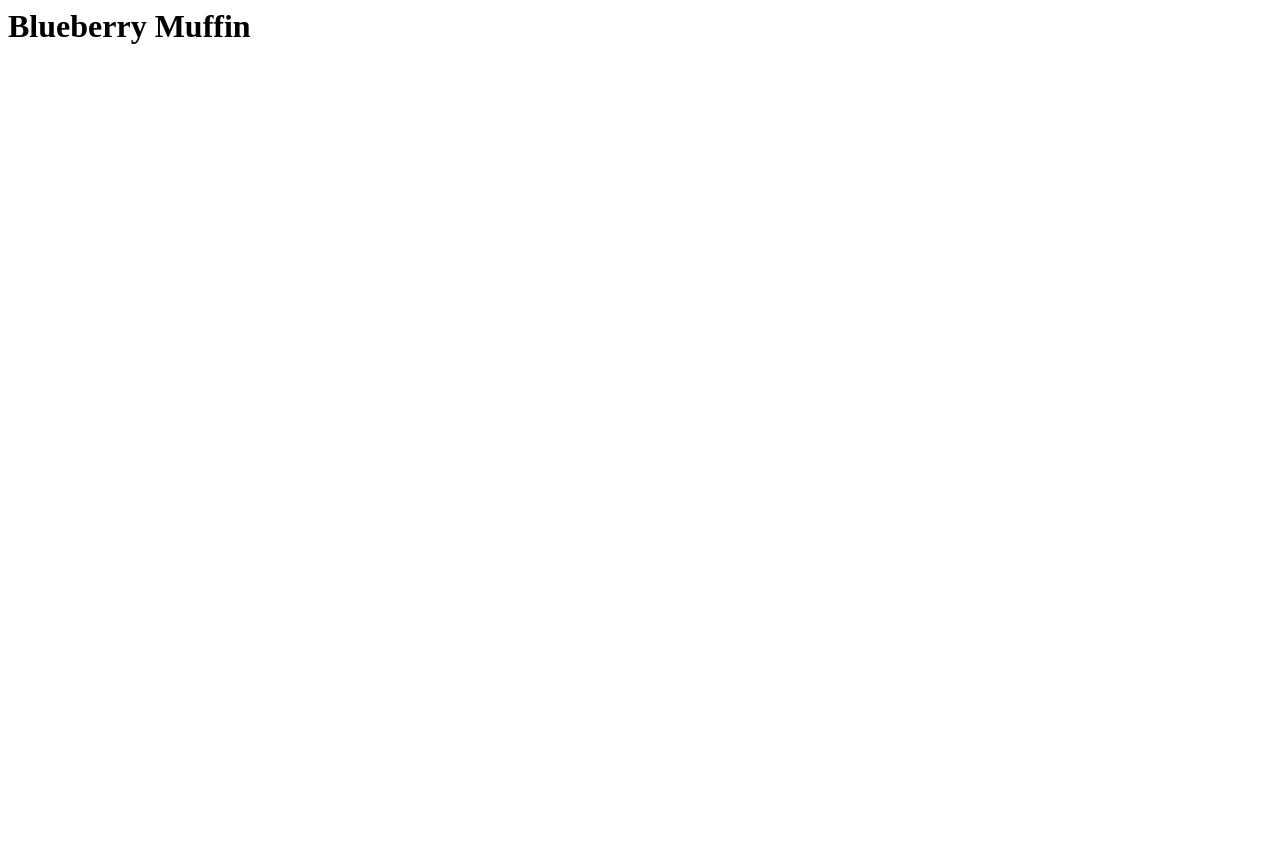
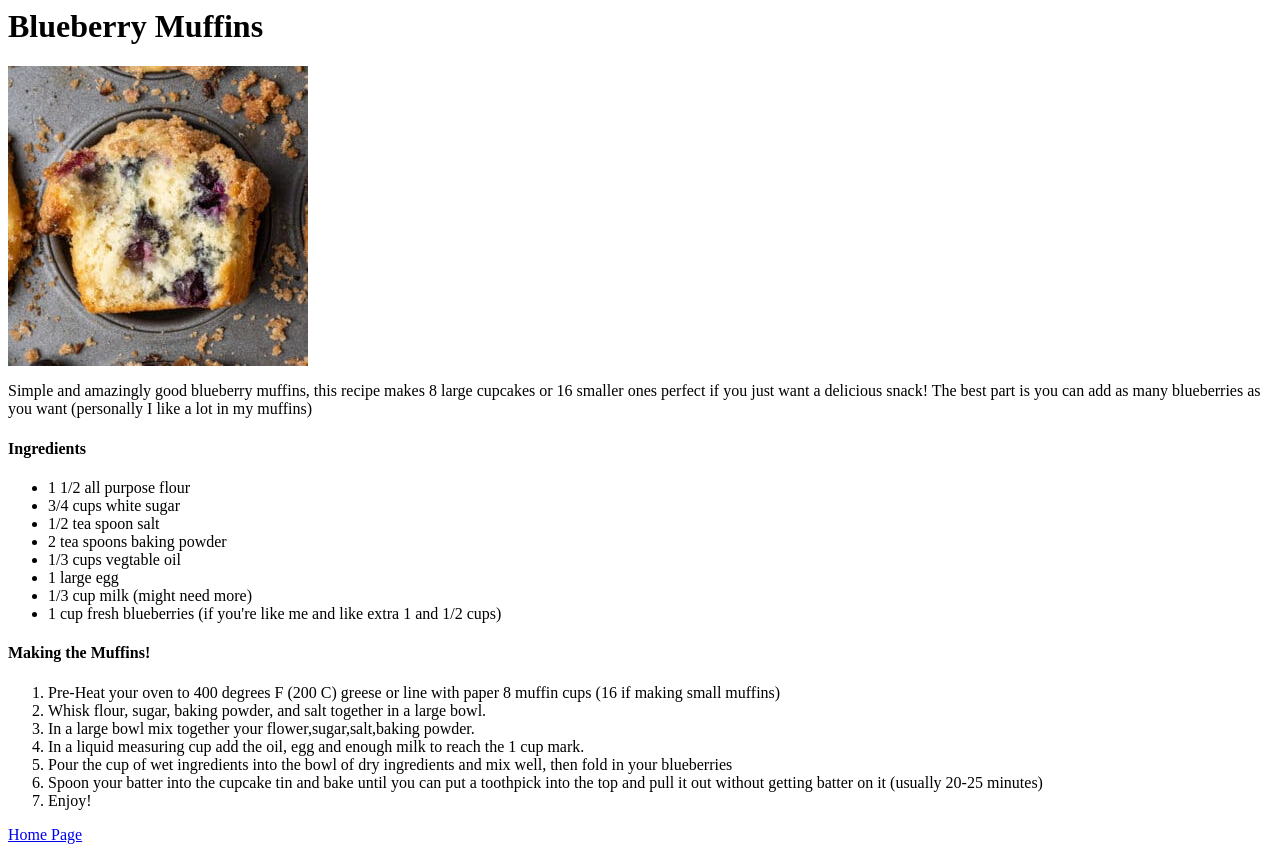
Before and after one commit to Chad125/Odin-Recipe, a plain HTML site: page recipes/Blueberry_Muffin.html in a window 1280 px wide. Before the commit the page ends 800 px from the top, so only its background shows below. Drawn offline with Linux system fonts and the light colour scheme.

Commit message:
Blueberry Muffin Page
Added complete Blueberry Muffin page, Sources in README

```diff
--- a/recipes/Blueberry_Muffin.html
+++ b/recipes/Blueberry_Muffin.html
@@ -5,6 +5,32 @@
         <title>Bluebery Muffin</title>
     </head>
     <body>
-        <h1>Blueberry Muffin</h1>
+        <h1>Blueberry Muffins</h1>
+        <img src="../images/Blueberry_Muffins.jpg"alt="Good looking Blueberry Muffins"hight=300 width="300">
+        <p>Simple and amazingly good blueberry muffins, this recipe makes 8 large cupcakes or 16 smaller ones perfect if you just want a delicious snack!
+            The best part is you can add as many blueberries as you want (personally I like a lot in my muffins)</p>
+        <h4>Ingredients</h4>
+        <ul>
+            <li>1 1/2 all purpose flour</li>
+            <li>3/4 cups white sugar</li>
+            <li>1/2 tea spoon salt</li>
+            <li>2 tea spoons baking powder</li>
+            <li>1/3 cups vegtable oil</li>
+            <li>1 large egg</li>
+            <li>1/3 cup milk (might need more)</li>
+            <li>1 cup fresh blueberries (if you're like me and like extra 1 and 1/2 cups)</li>
+        </ul>
+        <h4>Making the Muffins!</h4>
+        <ol>
+            <li>Pre-Heat your oven to 400 degrees F (200 C) greese or line with paper 8 muffin cups (16 if making small muffins)</li>
+            <li>Whisk flour, sugar, baking powder, and salt together in a large bowl.</li>
+            <li>In a large bowl mix together your flower,sugar,salt,baking powder.</li>
+            <li>In a liquid measuring cup add the oil, egg and enough milk to reach the 1 cup mark.</li>
+            <li>Pour the cup of wet ingredients into the bowl of dry ingredients and mix well, then fold in your blueberries</li>
+            <li>Spoon your batter into the cupcake tin and bake until you can put a toothpick into the top and pull it out without getting batter on it
+                (usually 20-25 minutes)</li>
+            <li>Enjoy!</li>
+        </ol>
+        <a href="../index.html">Home Page</a>
     </body>
 </html>
```
Also changed, not shown: images/Blueberry_Muffins.jpg (added), images/Eggs.jpg (added), images/Patato_Latkes.jpg (added), 1 other file.
